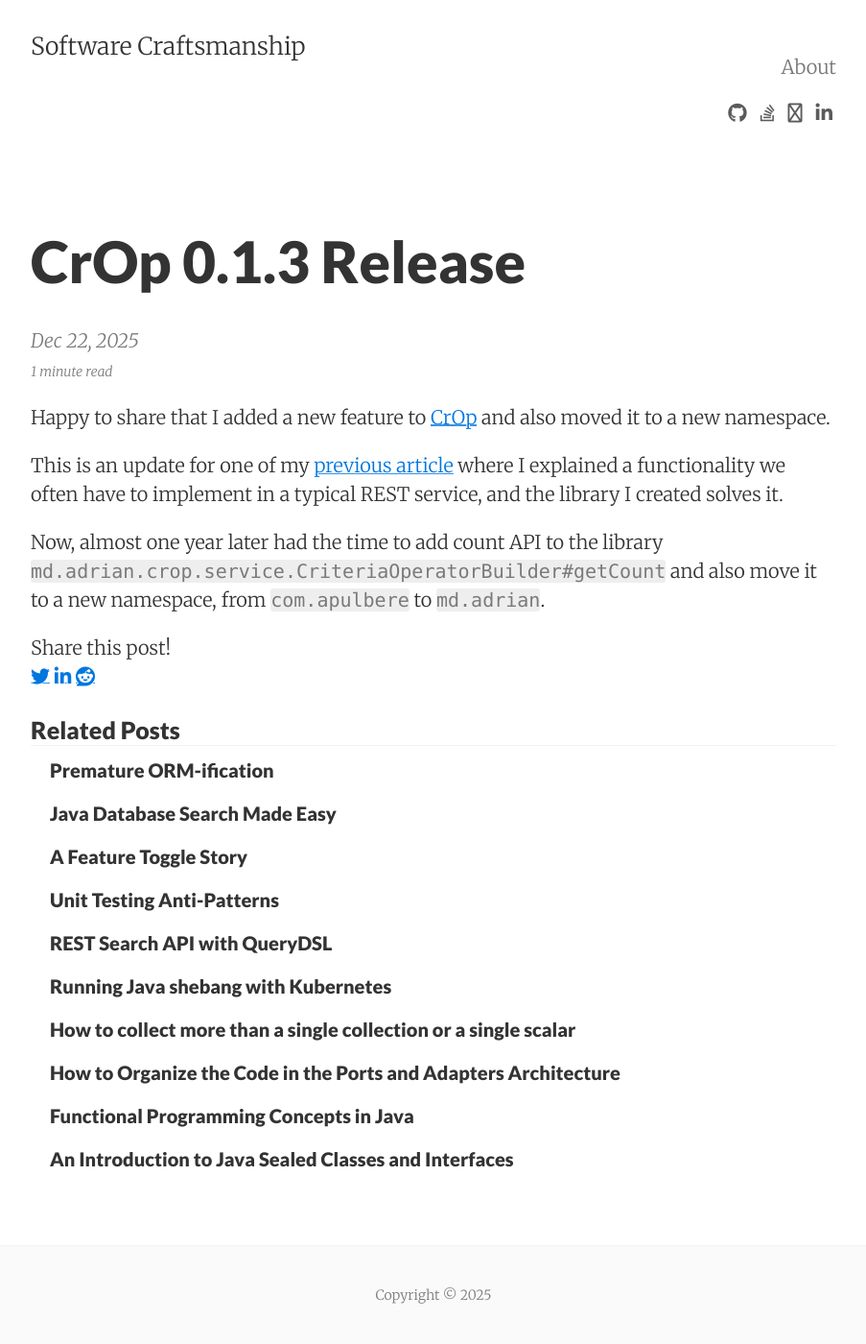
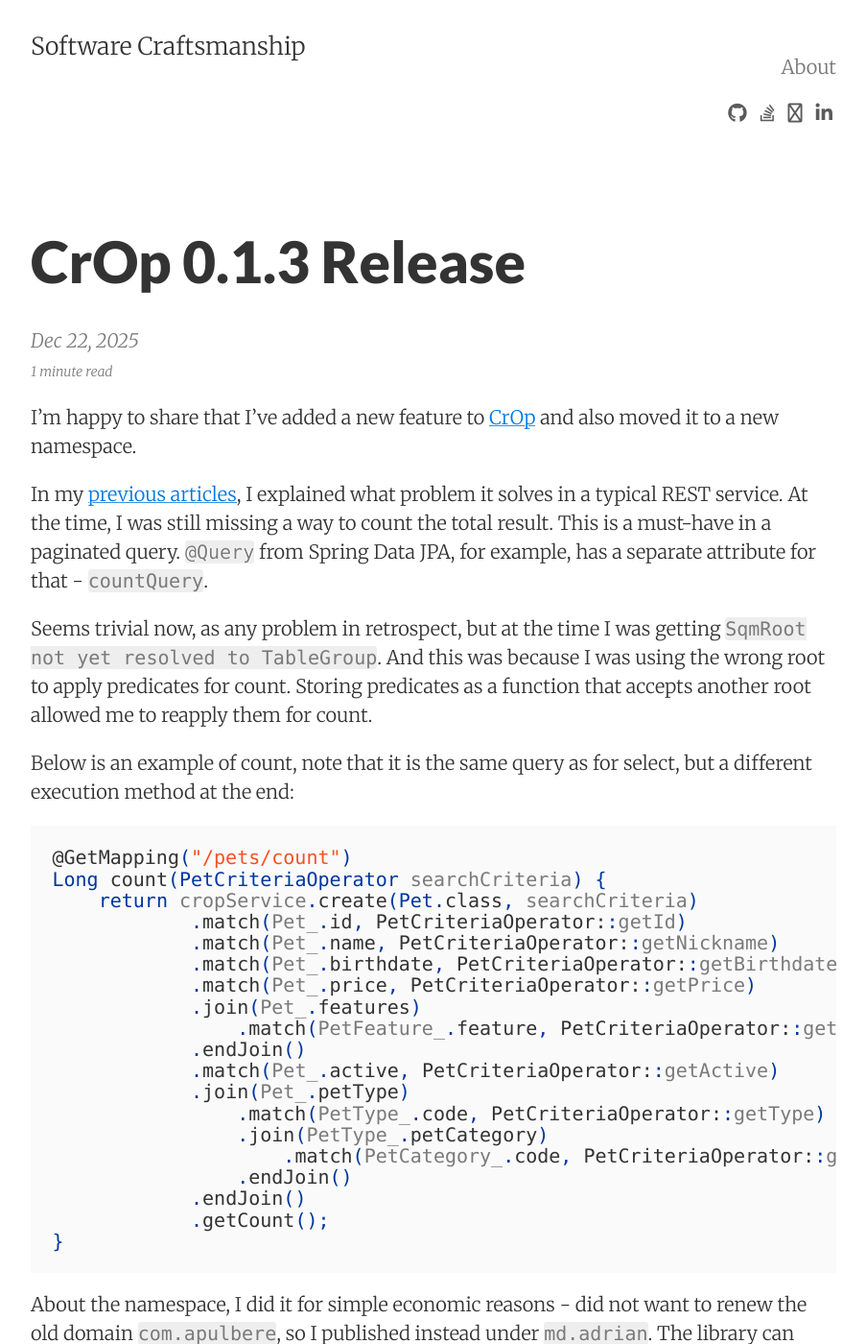
Before and after one commit to apulbere/apulbere.github.io, a Jekyll site: the page built from _posts/2025-12-22-crop-new-namespace.md, in a window 1280 px wide and 1400 px high. Shown: the whole window at 96% size, without its empty margins (188-1091 px from the left). Built offline with Jekyll 4.4.1, drawn with Linux system fonts in a browser that asks for light colours; nearby versions of some CDN libraries; some of the changed text lies outside the part shown.

Commit message:
update article

````diff
--- a/_posts/2025-12-22-crop-new-namespace.md
+++ b/_posts/2025-12-22-crop-new-namespace.md
@@ -4,8 +4,43 @@ title: CrOp 0.1.3 Release
 tags: [rsql, java, rest, jpa]
 ---
 
-Happy to share that I added a new feature to [CrOp](https://github.com/apulbere/crop) and also moved it to a new namespace.
+I'm happy to share that I've added a new feature to [CrOp](https://github.com/apulbere/crop) and also moved it to a new namespace.
 
-This is an update for one of my [previous article](https://adrian.md/2024/07/14/crop/) where I explained a functionality we often have to implement in a typical REST service, and the library I created solves it.
+In my [previous articles](https://adrian.md/2024/07/14/crop/), I explained what problem it solves in a typical REST service. At the time, I was still missing a way to count the total result. This is a must-have in a paginated query. [`@Query`](https://docs.spring.io/spring-data/jpa/docs/current/api/org/springframework/data/jpa/repository/Query.html) from Spring Data JPA, for example, has a separate attribute for that - `countQuery`.
 
-Now, almost one year later had the time to add count API to the library `md.adrian.crop.service.CriteriaOperatorBuilder#getCount` and also move it to a new namespace, from `com.apulbere` to `md.adrian`.
+Seems trivial now, as any problem in retrospect, but at the time I was getting `SqmRoot not yet resolved to TableGroup`. And this was because I was using the wrong root to apply predicates for count.
+Storing predicates as a function that accepts another root allowed me to reapply them for count.
+
+Below is an example of count, note that it is the same query as for select, but a different execution method at the end:
+
+```java
+@GetMapping("/pets/count")
+Long count(PetCriteriaOperator searchCriteria) {
+    return cropService.create(Pet.class, searchCriteria)
+            .match(Pet_.id, PetCriteriaOperator::getId)
+            .match(Pet_.name, PetCriteriaOperator::getNickname)
+            .match(Pet_.birthdate, PetCriteriaOperator::getBirthdate)
+            .match(Pet_.price, PetCriteriaOperator::getPrice)
+            .join(Pet_.features)
+                .match(PetFeature_.feature, PetCriteriaOperator::getFeatures)
+            .endJoin()
+            .match(Pet_.active, PetCriteriaOperator::getActive)
+            .join(Pet_.petType)
+                .match(PetType_.code, PetCriteriaOperator::getType)
+                .join(PetType_.petCategory)
+                    .match(PetCategory_.code, PetCriteriaOperator::getCategory)
+                .endJoin()
+            .endJoin()
+            .getCount();
+}
+```
+
+About the namespace, I did it for simple economic reasons - did not want to renew the old domain `com.apulbere`, so I published instead under `md.adrian`. The library can now be found at the coordinates:
+
+```xml
+<dependency>
+    <groupId>md.adrian</groupId>
+    <artifactId>crop</artifactId>
+    <version>0.1.3</version>
+</dependency>
+```
````
